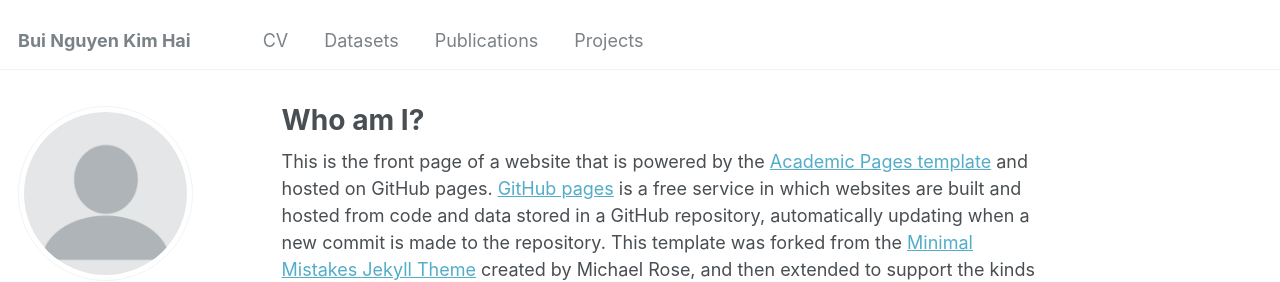
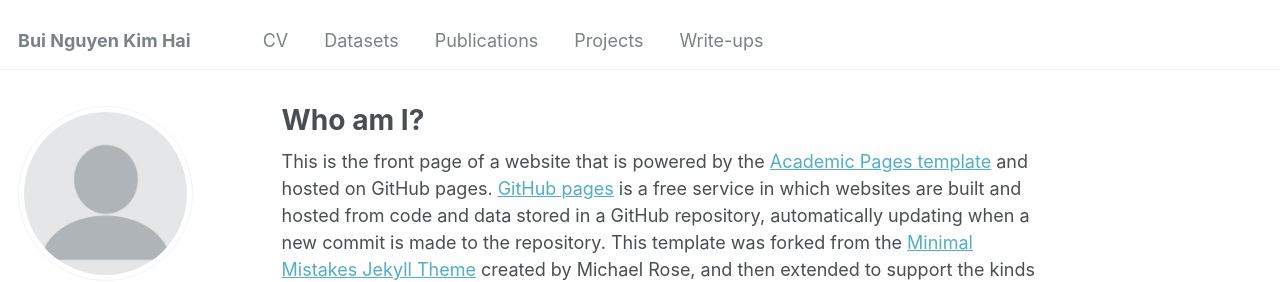
Before and after one commit to whynotkimhari/whynotkimhari.github.io, a Jekyll site: the page built from _pages/about.md, in a window 1280 px wide. Shown: the top 282 px of the page. Built offline with Jekyll 4.4.1, drawn with Linux system fonts in a browser that asks for light colours.

Commit message:
Create write-ups tab

```diff
--- a/_data/navigation.yml
+++ b/_data/navigation.yml
@@ -17,6 +17,9 @@ main:
   - title: "Projects"
     url: /projects/
 
+  - title: "Write-ups"
+    url: /write-ups/
+
   # - title: "Portfolio"
   #   url: /portfolio/
 
```
